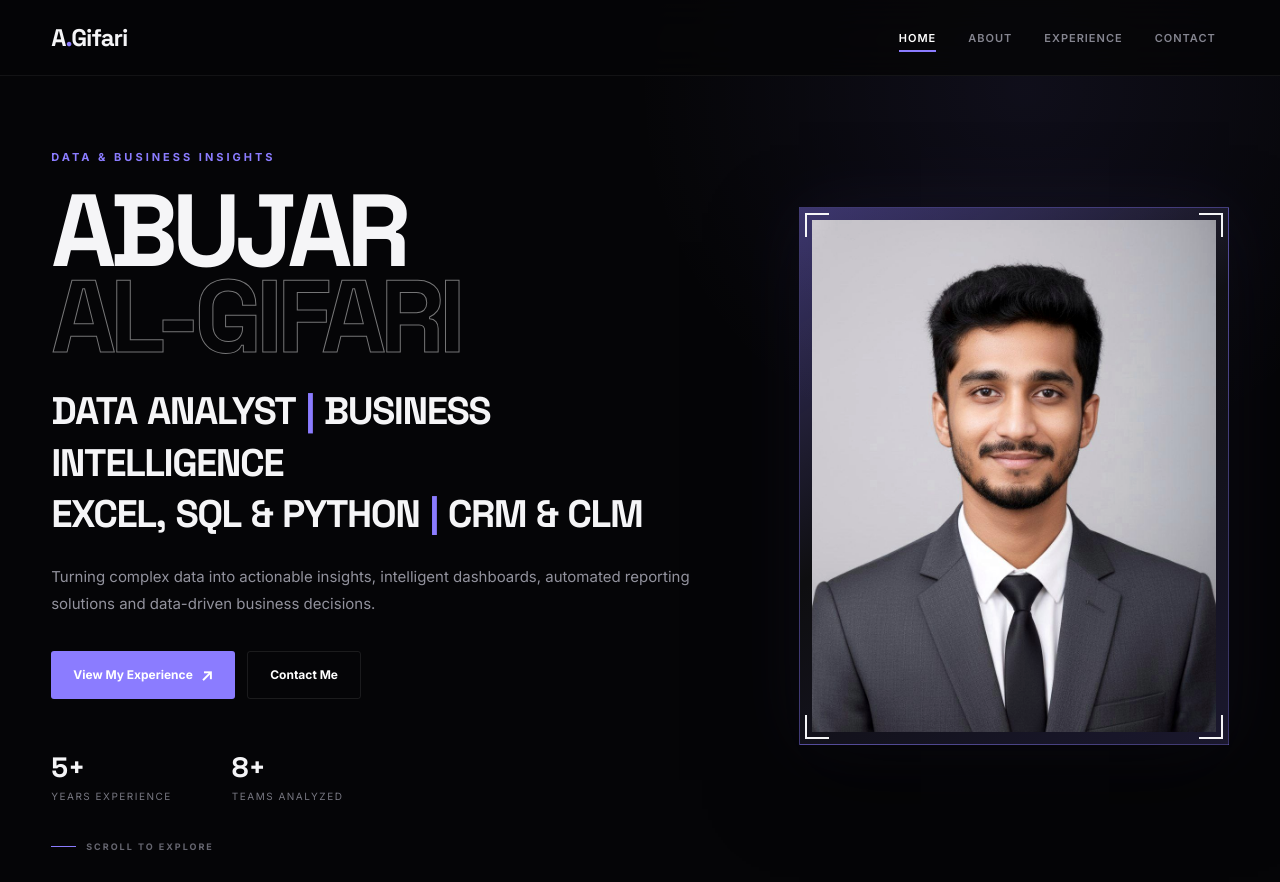
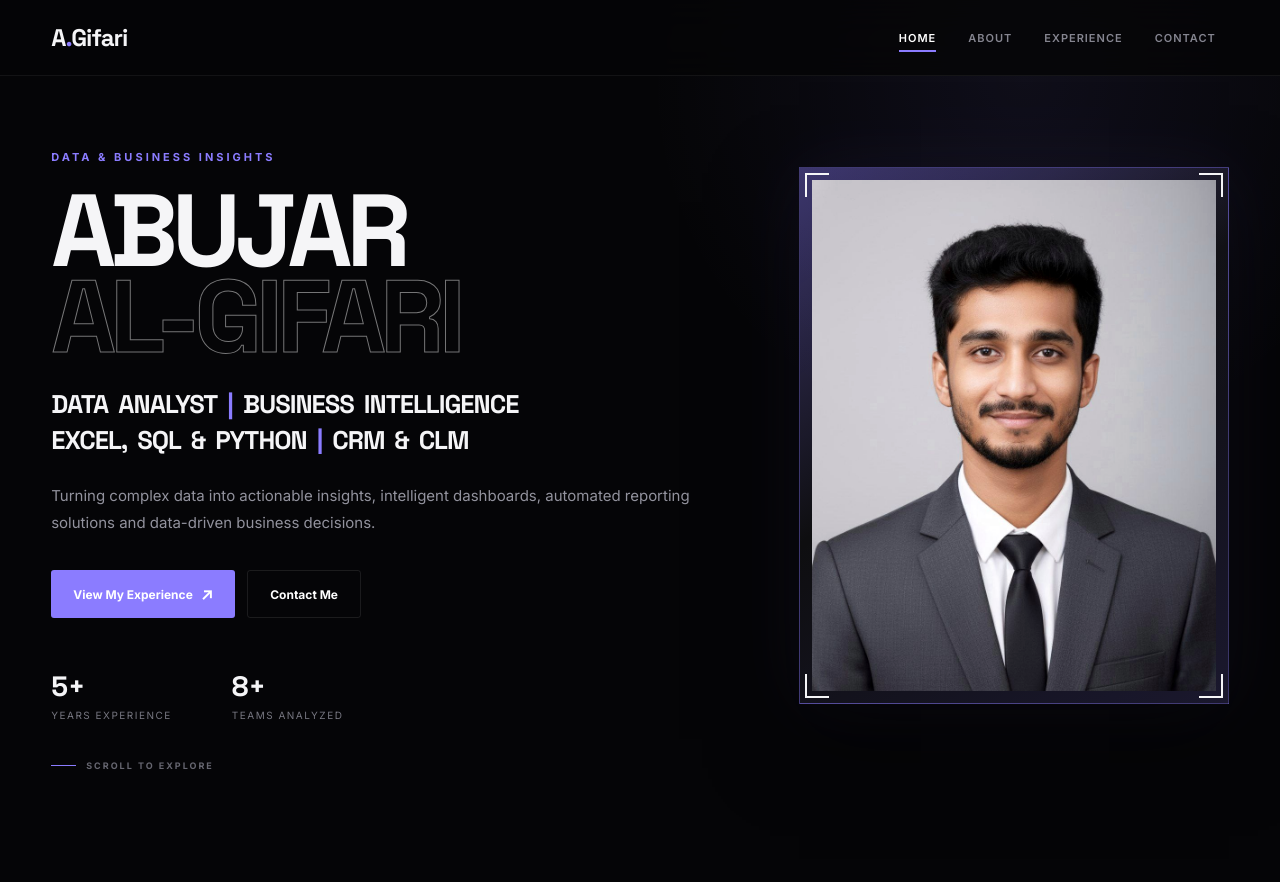
Before and after one commit to Abujar287/abujar-portfolio, a React (Vite) app: page / in a window 1280 px wide. After the commit the page ends 801 px from the top, so only its background shows below. Built offline with nearby package versions, Linux system fonts and the light colour scheme.

Commit message:
Reduce hero subtitle font size

```diff
--- a/src/index.css
+++ b/src/index.css
@@ -170,10 +170,10 @@ a {
   align-items: center;
   gap: 10px;
   font-family: 'Space Grotesk', sans-serif;
-  font-size: clamp(22px, 3vw, 42px);
+  font-size: clamp(16px, 2vw, 28px);
   line-height: 1.1;
   font-weight: 700;
-  letter-spacing: -1.5px;
+  letter-spacing: -1px;
 }
 
 .second-line {
```
